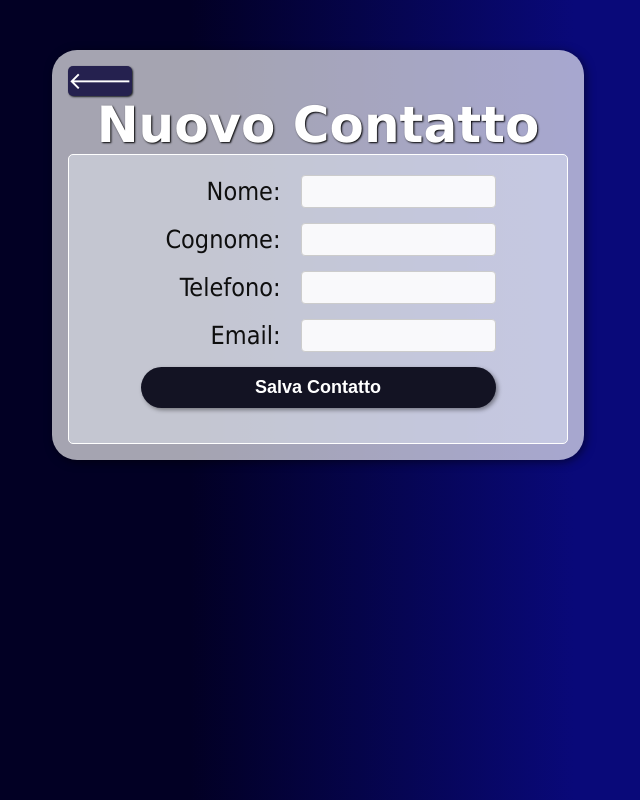
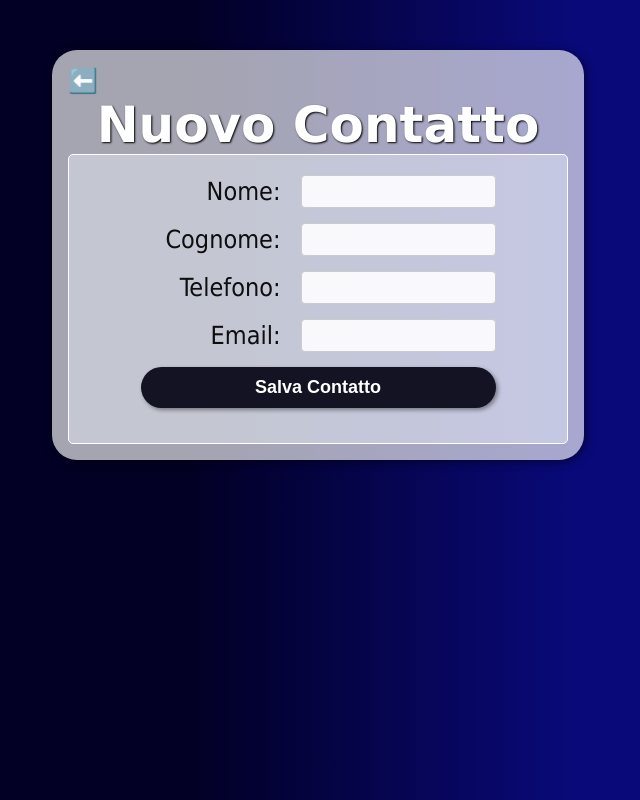
Before and after one commit to Eve0784/rubrica-telefonica, a plain HTML site: page new/new.html in a window 1280 px wide. Shown: the whole page, without its empty margins (322-962 px from the left). Drawn offline with Linux system fonts and the light colour scheme.

Commit message:
modifiche arrow

```diff
--- a/new/new.html
+++ b/new/new.html
@@ -12,7 +12,7 @@
     <div class="page">
         <div>
             <header>
-                <div class="arrow-div"><a class="action" href="../">🡐</a></div>
+                <div class="arrow-div"><a class="action" href="../">⬅️</a></div>
                 <h1 class="title">Nuovo Contatto</h1>
             </header>
             <main>
--- a/shared/shared.css
+++ b/shared/shared.css
@@ -53,23 +53,17 @@ body {
     background-color: #f9f9f98f;
 }
 .action {
-    background-color: rgb(37, 33, 79);
-    border-radius: 5px;
     font-size: x-large;
     min-width: 30px;
     min-height: 30px;
     text-decoration: none;
-    color: white;
     line-height: 30px;
     text-align: center;
     display: inline-block;
-    box-shadow: 1px 1px 2px rgb(29, 32, 34);
 }
 
 .action:hover {
     transform: scale(1.5);
-    background-color: white;
-    color: rgb(10, 4, 29);
 }
 
 .buttons-container {
```
Also changed, not shown: detail/detail.html (+1 -1 lines), modify/modify.html (+1 -1 lines).
